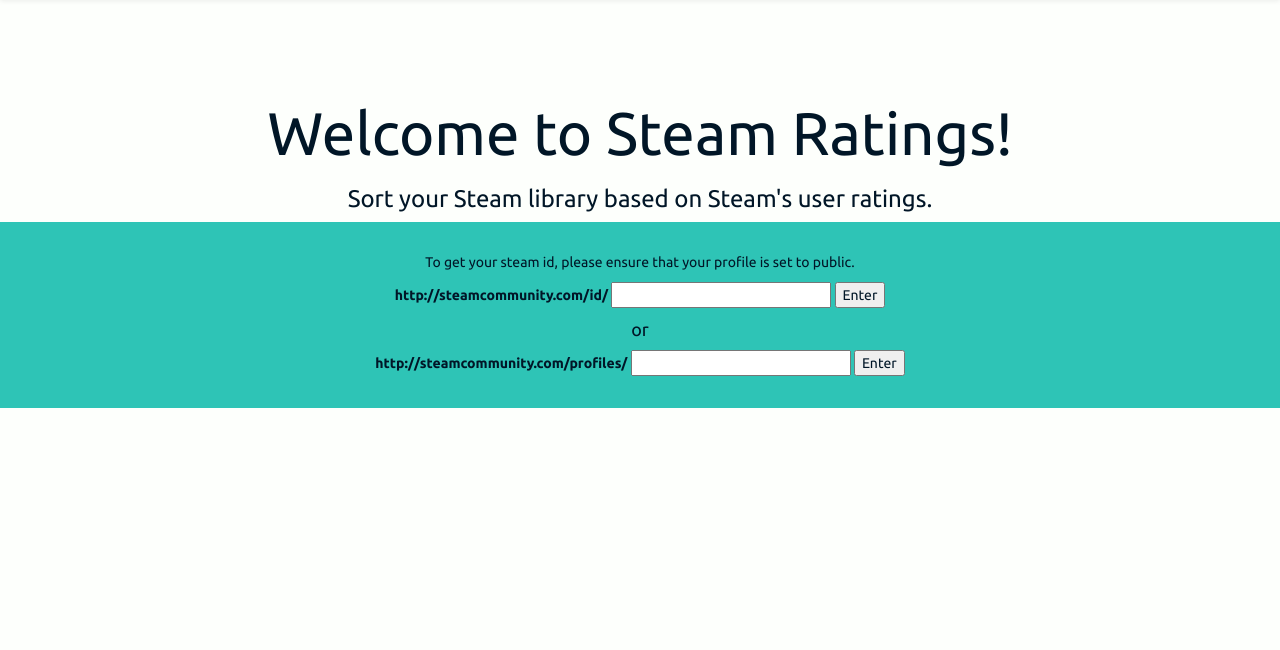
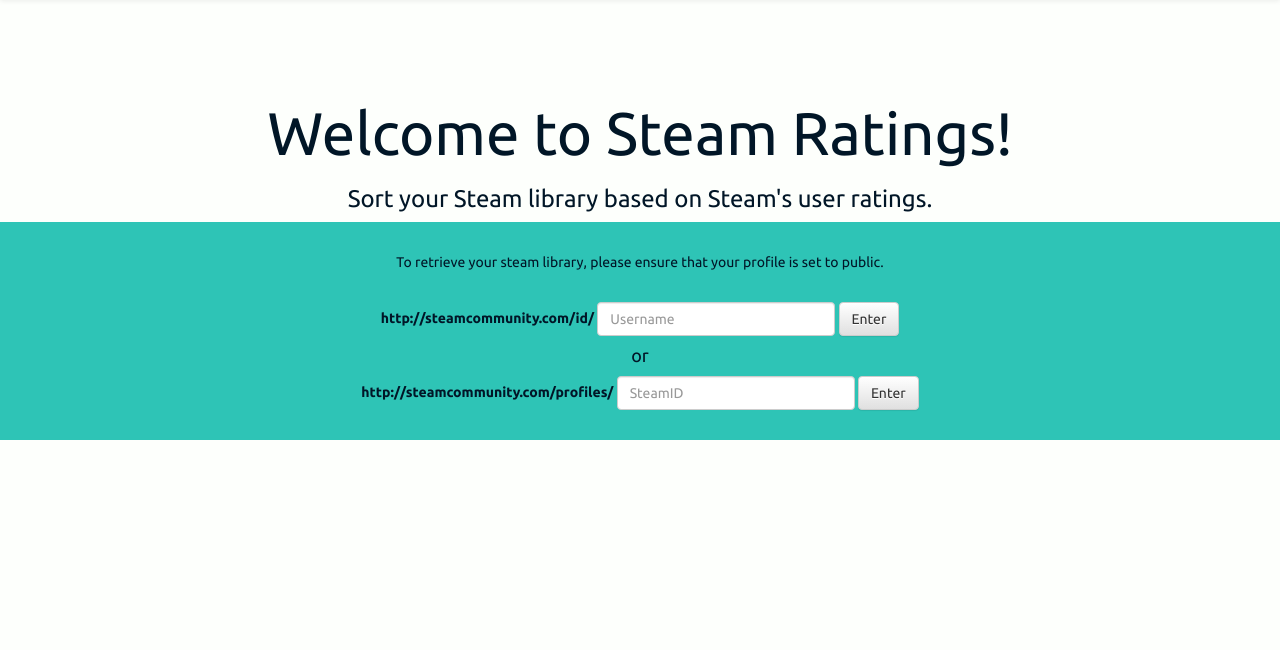
Before and after one commit to casperchia/steamGameRatings2, a Django app: template SGRapp/templates/SGRapp/index.html in a window 1280 px wide. Shown: the part 50-700 px from the top of the page. Run offline with Django 3.2, Linux system fonts and the light colour scheme; the template is opened without the code that fills it, so the values that code supplies are empty; some libraries are stand-ins or nearby versions.

Commit message:
Split input forms to 2

```diff
--- a/SGRapp/templates/SGRapp/index.html
+++ b/SGRapp/templates/SGRapp/index.html
@@ -9,22 +9,23 @@
 
     <div class="container-fluid container-lightblue" id="form-container">
         <div class="container text-align-center">
-            <p>To get your steam id, please ensure that your profile is set to public.</p>
+            <p>To retrieve your steam library, please ensure that your profile is set to public.</p>
+            <br>
 
-            <form method="GET" action="{% url 'goto' %}">
+            <form class="form-inline" method="GET" action="{% url 'goto' %}">
                 <label for="userInput">http://steamcommunity.com/id/</label>
-                <input type="text" name="userInput">
+                <input type="text" class="form-control" name="userInput" placeholder="Username">
                 <input type="hidden" name="inputType" value="steamName">
-                <input type="submit" value="Enter">
+                <input type="submit" class="btn btn-default" value="Enter">
             </form>
 
             <h4>or</h4>
 
-            <form method="GET" action="{% url 'goto' %}">
+            <form class="form-inline" method="GET" action="{% url 'goto' %}">
                 <label for="userInput">http://steamcommunity.com/profiles/</label>
-                <input type="text" name="userInput">
+                <input type="text" class="form-control" name="userInput" placeholder="SteamID">
                 <input type="hidden" name="inputType" value="steamId">
-                <input type="submit" value="Enter">
+                <input type="submit" class="btn btn-default" value="Enter">
             </form>
 
         </div>
```
